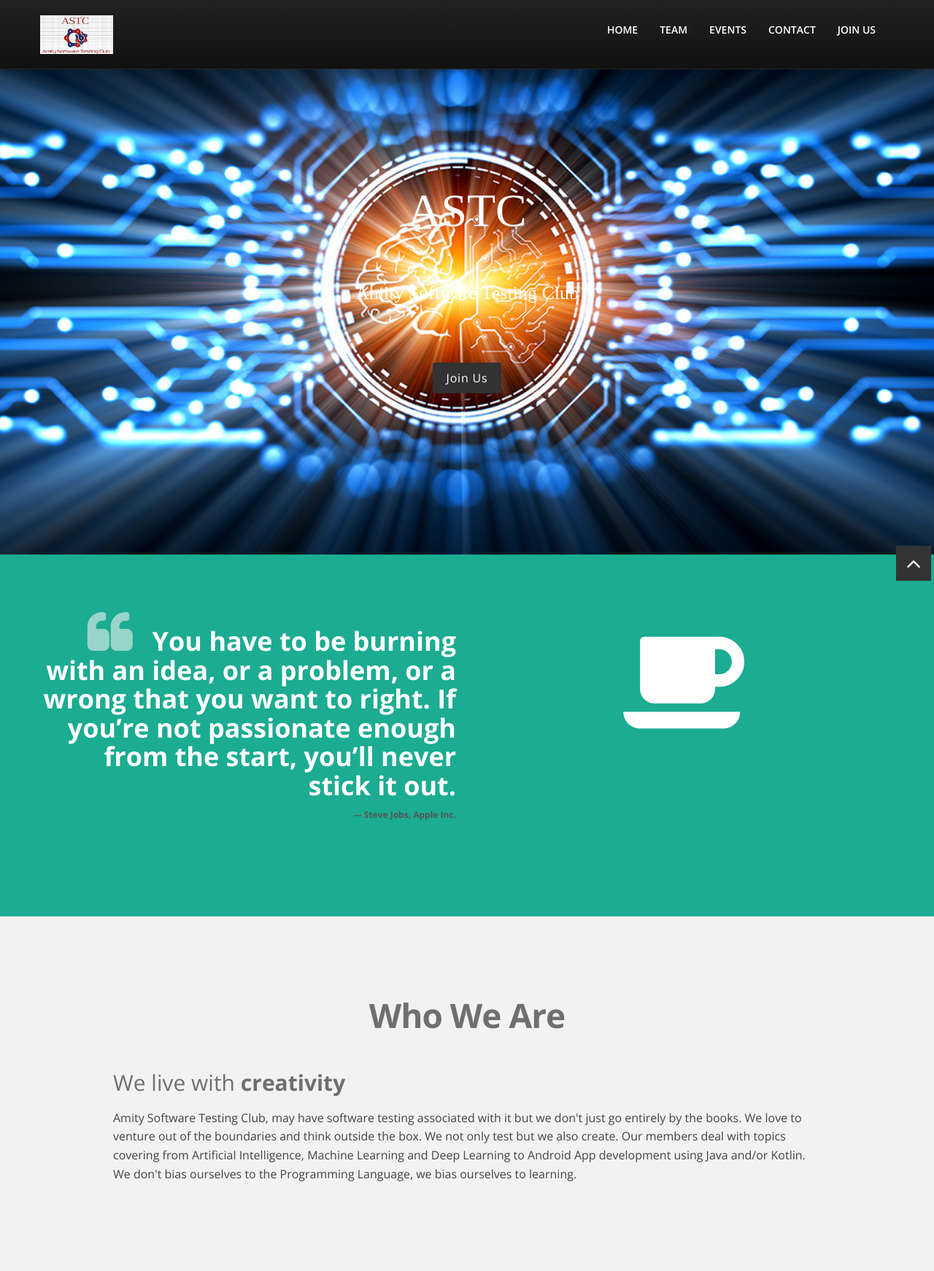
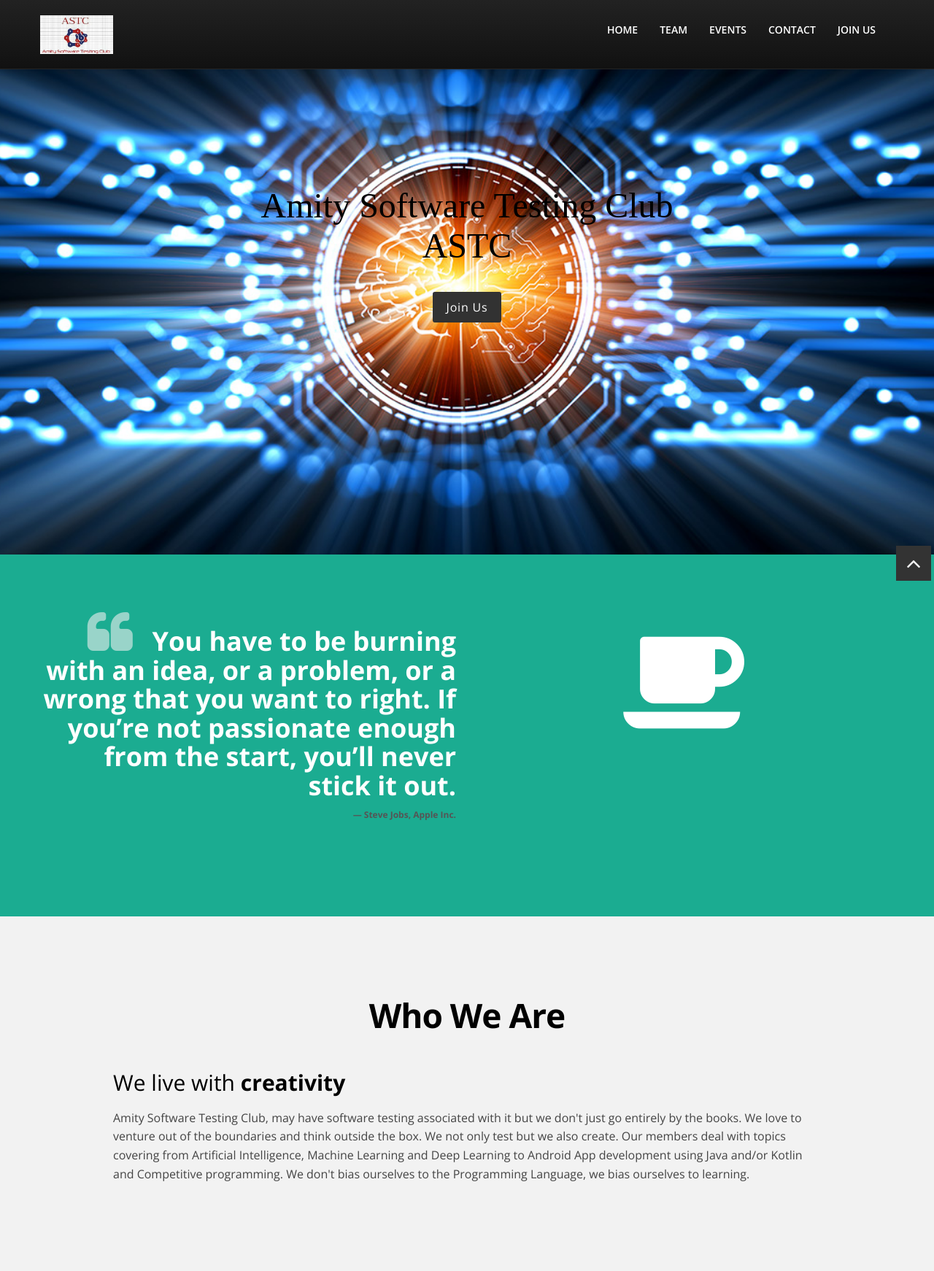
Before and after one commit to DevastatingDj/astc-website, a PHP site: page / in a window 1280 px wide. Shown: the whole page at 73% size. Run offline with PHP 8.4, Linux system fonts and the light colour scheme.

Commit message:
Heading color and Contact us

```diff
--- a/amitysoftwaretestingclub.github.io-master/color/default.css
+++ b/amitysoftwaretestingclub.github.io-master/color/default.css
@@ -73,14 +73,15 @@ i.icon-bgdark.active {
 }
 
 .main-head{
-	font-family: 'Roboto Slab', serif;
+    color: black;
 	padding: 0;
 	margin: 0;
+	font-family: 'Roboto Slab', serif;
 }
 .sub-head{
 	padding: 0;
 	margin: 0;
-	color: white;
+	color: black;
 	font-family: 'Roboto Slab', serif;
 
 }
--- a/amitysoftwaretestingclub.github.io-master/contact.html
+++ b/amitysoftwaretestingclub.github.io-master/contact.html
@@ -51,7 +51,7 @@
 <div class="container">
 	<div class="row">
 		<div class="row text-center bg-primary">
-            <h1 class="col-md-12">Reach Me</h1>
+            <h1 class="col-md-12">Reach Us!</h1>
         </div>
 
         <div class="row bg-primary text-center reach">
--- a/amitysoftwaretestingclub.github.io-master/css/style.css
+++ b/amitysoftwaretestingclub.github.io-master/css/style.css
@@ -183,7 +183,7 @@ body, input, textarea {
 }
 
 a {
-  color: #454545;
+  color: black;
   text-decoration: none;
 }
 
@@ -192,12 +192,13 @@ a:hover, a:active {
 }
 h1, h2, h3, h4, h5, h6 {
 	font-weight: 400;
-	color: 	#6f6f6f;
+	color: 	black;
 	line-height:1.1em;
 	font-family:'Open Sans', Arial, sans-serif;
 }
 h1 {
 	font-size: 36px;
+    color: black;
 	margin-bottom:20px;
 }
 h2 {
--- a/amitysoftwaretestingclub.github.io-master/index.html
+++ b/amitysoftwaretestingclub.github.io-master/index.html
@@ -45,18 +45,18 @@
 <div id="header-wrapper" class="header-slider">
 	<header class="clearfix">
 	<div class="logo">
+        <br>
+        <br>
 
 	</div>
 	<div class="container">
 		<div class="row">
 			<div class="span12">
-                 <style>
-                   .main-head  { color: #6f6f6f; }
-                </style>
-				<h1 class="main-head">ASTC</h1>
-				<h3 class="sub-head">Amity Software Testing Club</h3>
-				<br>
-				<br>
+                <br>
+                <br>
+				<h4 class="sub-head"><font size="+12">Amity Software Testing Club</font></h4>
+                <br>
+                <h3 class="main-head"><font size="+4">ASTC</font></h3>
 				<br>
 				<br>
 
@@ -95,7 +95,7 @@
 					Amity Software Testing Club, may have software testing associated with it but we don't just go entirely by the books.
 					We love to venture out of the boundaries and think outside the box. We not only test but we also create.
 					Our members deal with topics covering from Artificial Intelligence, Machine Learning and Deep Learning to
-					Android App development using Java and/or Kotlin. We don't bias ourselves to the Programming Language,
+					Android App development using Java and/or Kotlin and Competitive programming. We don't bias ourselves to the Programming Language,
 					we bias ourselves to learning.
 				</p>
 			</div>
```
